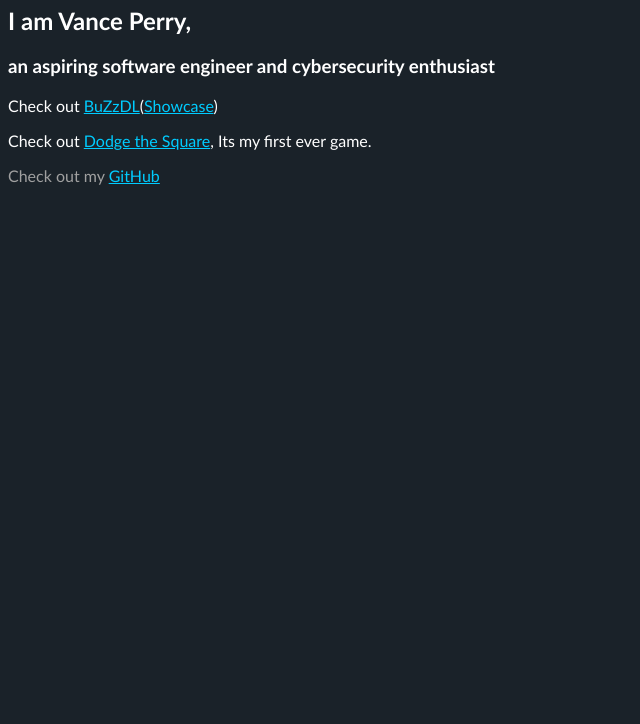
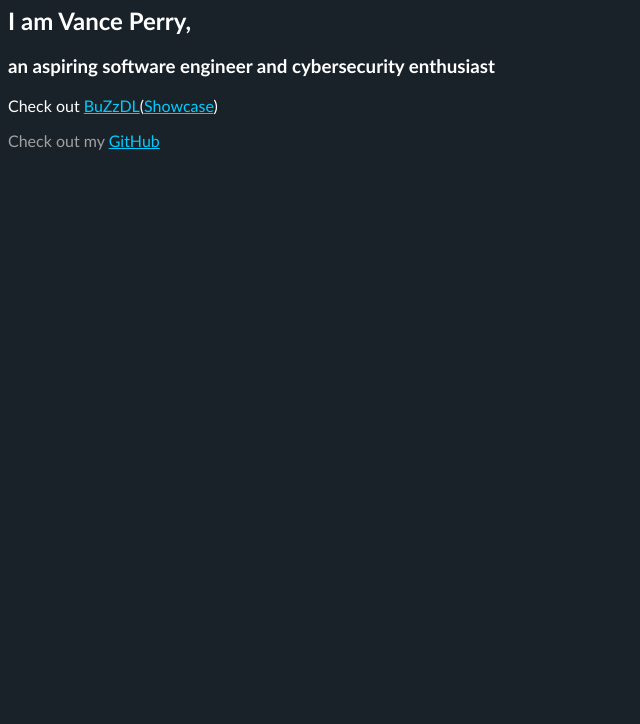
Before and after one commit to KACofficial/KACofficial.github.io, a plain HTML site: page index.html in a window 1280 px wide. Shown: the part 76-800 px from the top of the page, without its empty margins (0-640 px from the left). Drawn offline with Linux system fonts and the light colour scheme.

Commit message:
Frick this

```diff
--- a/index.html
+++ b/index.html
@@ -34,7 +34,6 @@
     <h2>I am Vance Perry,</h2>
     <h3>an aspiring software engineer and cybersecurity enthusiast</h3>
     <p>Check out <a href="https://github.com/KACofficial/BuZzDL" target="_blank">BuZzDL</a>(<a href="https://bsocial.buzz/watch/buzzdl-showcase_b2F2EvbKoMCcieQ.html" target="_blank">Showcase</a>)</p>
-    <p>Check out <a href="/DtS">Dodge the Square</a>, Its my first ever game.</p>
     <p class="footer">Check out my <a href="https://github.com/KACofficial" target="_blank">GitHub</a></p>
 </body>
 </html>
```
